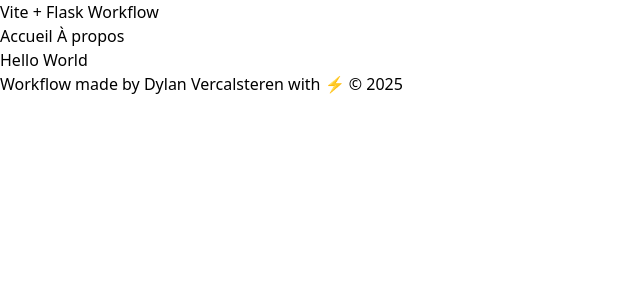
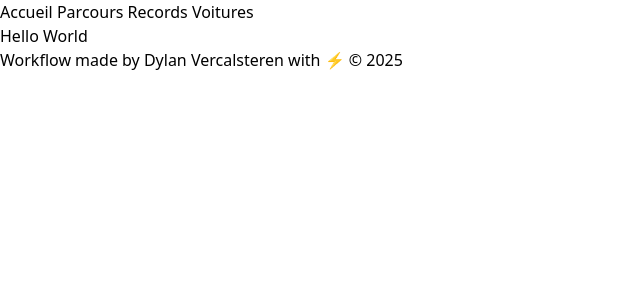
Before and after one commit to SiraeDWT/tfe, a Flask app: page / in a window 1280 px wide. Shown: the top 300 px of the page, without its empty margins (0-640 px from the left). Run offline with Flask 3, Linux system fonts and the light colour scheme; style sheets or scripts are compiled from the project's sources.

Commit message:
Add navbar

```diff
--- a/backend/templates/components/header.html
+++ b/backend/templates/components/header.html
@@ -1,7 +1,8 @@
 <header>
-    <h1>Vite + Flask Workflow</h1>
     <nav>
         <a href="/">Accueil</a>
-        <a href="/about">À propos</a>
+        <a href="/parcours">Parcours</a>
+        <a href="/records">Records</a>
+        <a href="/voitures">Voitures</a>
     </nav>
 </header>
```
